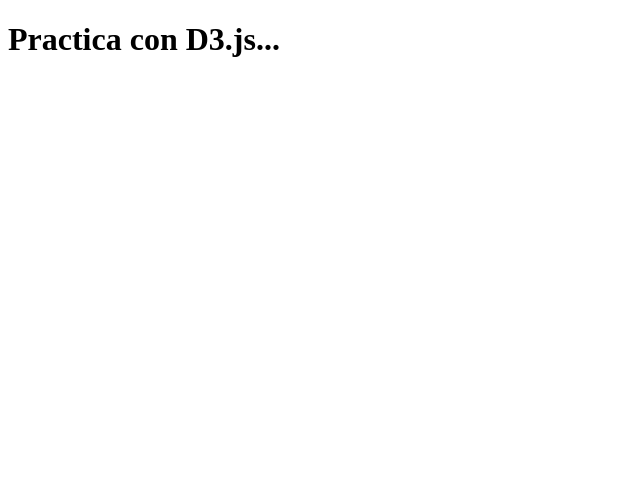
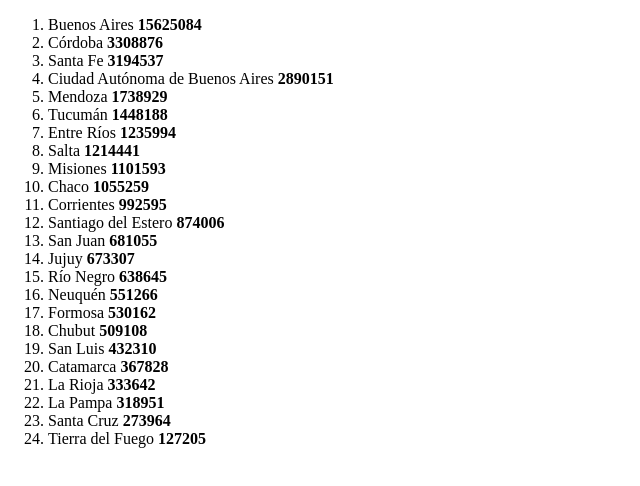
Before and after one commit to smondino/infovis, a plain HTML site: page index.html in a window 1280 px wide. Shown: the whole page, without its empty margins (0-640 px from the left). Drawn offline with nearby package versions, Linux system fonts and the light colour scheme.

Commit message:
Update index.html

```diff
--- a/index.html
+++ b/index.html
@@ -1,11 +1,58 @@
 <!DOCTYPE html>
 <html>
 <head>
+  <script src="https://cdnjs.cloudflare.com/ajax/libs/d3/3.5.6/d3.min.js"></script>
   <meta charset="utf-8">
   <meta name="viewport" content="width=device-width">
-  <title>JS Bin</title>
+  <title>Big Data</title>
 </head>
 <body>
-<h1>Practica con D3.js...</h1>
+
+  <div id="uno"></div>
+
+  <div id="dos"></div>
+
+
+  <script>
+
+    var data = [
+    {"provincia":"Buenos Aires","poblacion":15625084},
+    {"provincia":"Córdoba","poblacion":3308876},
+    {"provincia":"Santa Fe","poblacion":3194537},
+    {"provincia":"Ciudad Autónoma de Buenos Aires","poblacion":2890151},
+    {"provincia":"Mendoza","poblacion":1738929},
+    {"provincia":"Tucumán","poblacion":1448188},
+    {"provincia":"Entre Ríos","poblacion":1235994},
+    {"provincia":"Salta","poblacion":1214441},
+    {"provincia":"Misiones","poblacion":1101593},
+    {"provincia":"Chaco","poblacion":1055259},
+    {"provincia":"Corrientes","poblacion":992595},
+    {"provincia":"Santiago del Estero","poblacion":874006},
+    {"provincia":"San Juan","poblacion":681055},
+    {"provincia":"Jujuy","poblacion":673307},
+    {"provincia":"Río Negro","poblacion":638645},
+    {"provincia":"Neuquén","poblacion":551266},
+    {"provincia":"Formosa","poblacion":530162},
+    {"provincia":"Chubut","poblacion":509108},
+    {"provincia":"San Luis","poblacion":432310},
+    {"provincia":"Catamarca","poblacion":367828},
+    {"provincia":"La Rioja","poblacion":333642},
+    {"provincia":"La Pampa","poblacion":318951},
+    {"provincia":"Santa Cruz","poblacion":273964},
+    {"provincia":"Tierra del Fuego","poblacion":127205}
+  ];
+
+/*
+d3.select("div#uno").selectAll("p").data(data).enter().append("p")
+  .html(  function(d,i) { return i+1 + ". " + d.provincia + " <b>" + d.poblacion + "</b>";}    );
+*/
+
+var ol = d3.select("div#dos").append("ol");
+ol.selectAll("li").data(data).enter().append("li")
+  .html(  function(d,i) { return  d.provincia + " <b>" + d.poblacion + "</b>";}    );
+
+
+  </script>
+
 </body>
 </html>
```
